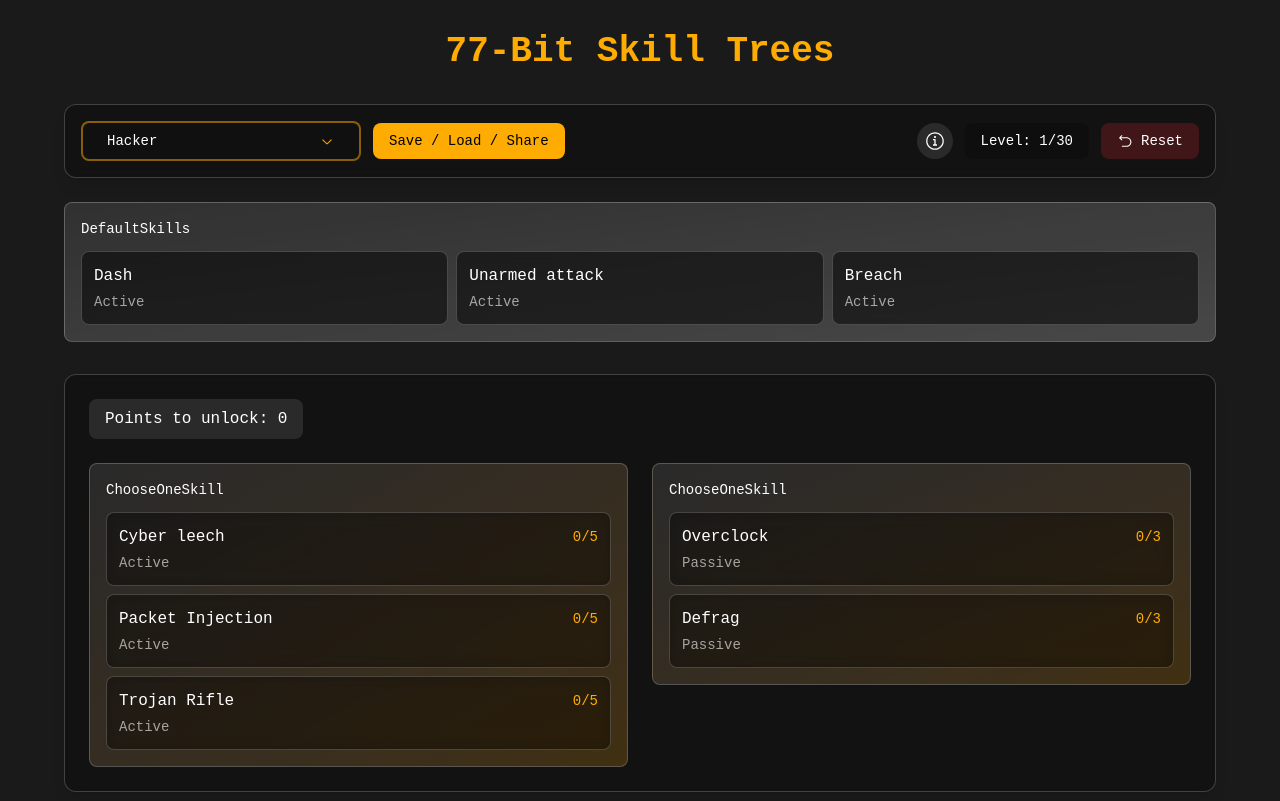
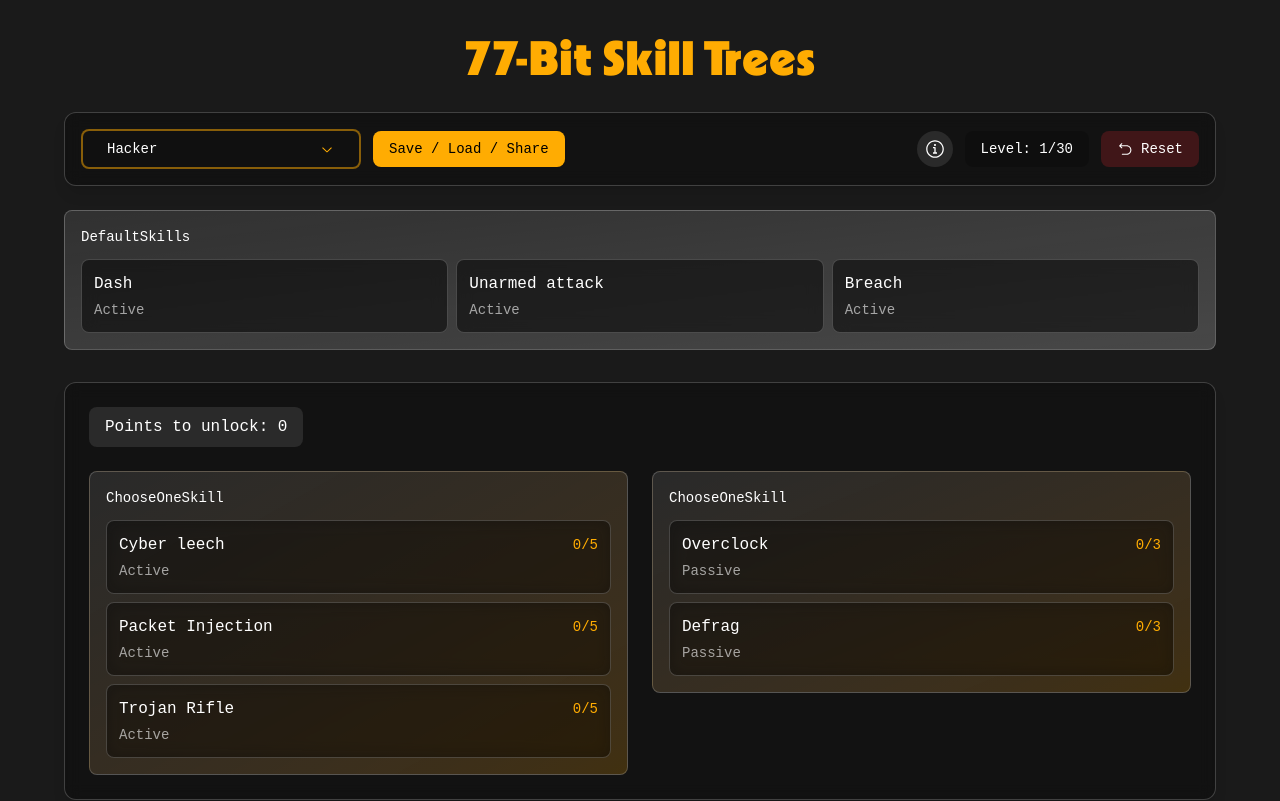
Before and after one commit to femaury/77bit-skill-tree, a React (Vite) app: page / in a window 1280 px wide. Shown: the top 801 px of the page. Built offline with nearby package versions, Linux system fonts and the light colour scheme; a web font is replaced by a local one.

Commit message:
Update font for title

```diff
--- a/src/App.tsx
+++ b/src/App.tsx
@@ -12,7 +12,7 @@ function AppContent() {
   return (
     <div className="min-h-screen bg-white/10 p-4 sm:p-8">
       <div className="max-w-6xl mx-auto">
-        <h1 className="text-xl sm:text-4xl font-black mb-4 sm:mb-8 text-center text-accent">
+        <h1 className="title-font text-xl sm:text-5xl font-black mb-4 sm:mb-8 text-center text-accent">
           77-Bit Skill Trees
         </h1>
 
--- a/src/index.css
+++ b/src/index.css
@@ -1,7 +1,17 @@
 @import "tailwindcss";
+
+@font-face {
+  font-family: 'Radiona Black';
+  src: url('/radiona-black.woff2') format('woff2'),
+       url('/radiona-black.woff') format('woff');
+  font-weight: 900;
+  font-style: normal;
+  font-display: swap;
+}
 
 @theme {
   --default-font-family: 'Red Hat Mono', monospace;
+  --title-font-family: 'Radiona Black', sans-serif;
 
   --color-accent: #ffac02;
   --color-secondary: #69ffe4
@@ -17,9 +27,11 @@
   }
 }
 
-@tailwind base;
-@tailwind components;
-@tailwind utilities;
+@layer components {
+  .title-font {
+    font-family: var(--title-font-family);
+  }
+}
 
 @layer utilities {
   .scrollbar::-webkit-scrollbar {
```
Also changed, not shown: public/radiona-black.woff (added), public/radiona-black.woff2 (added).
